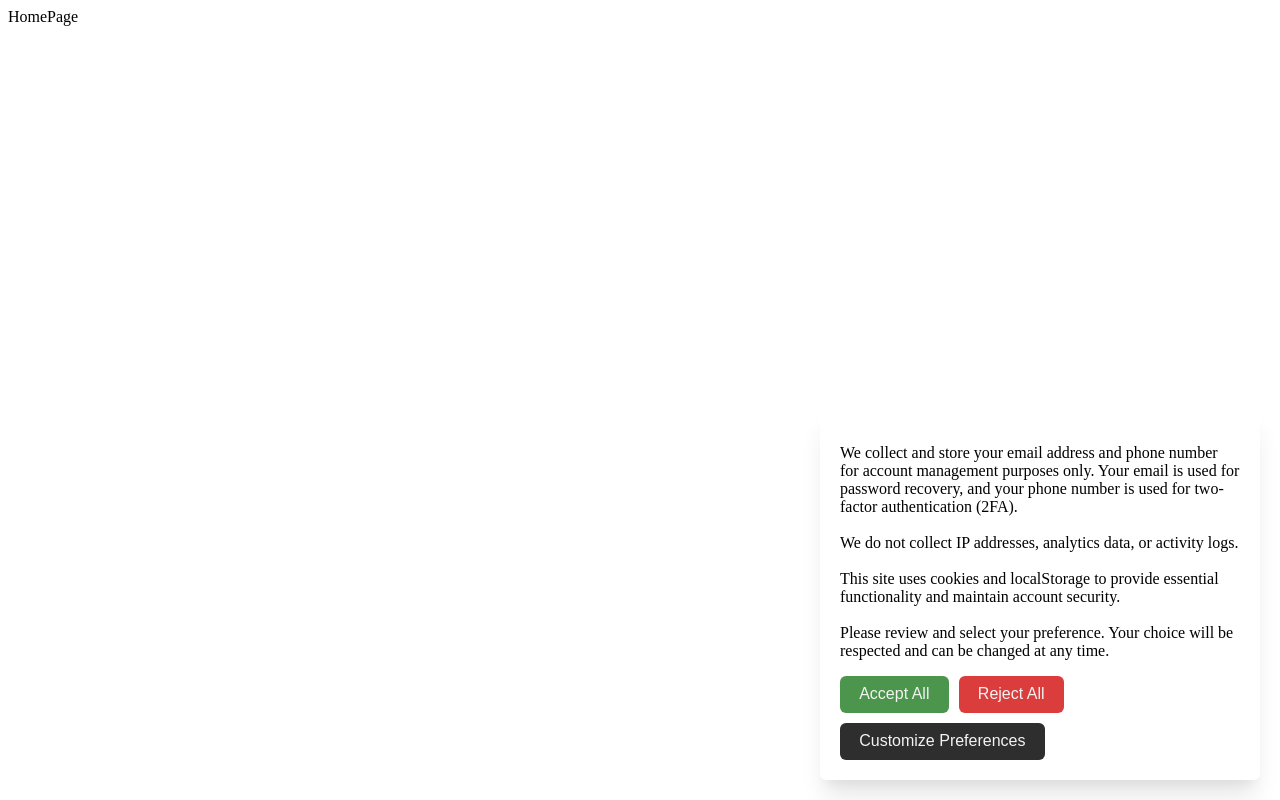
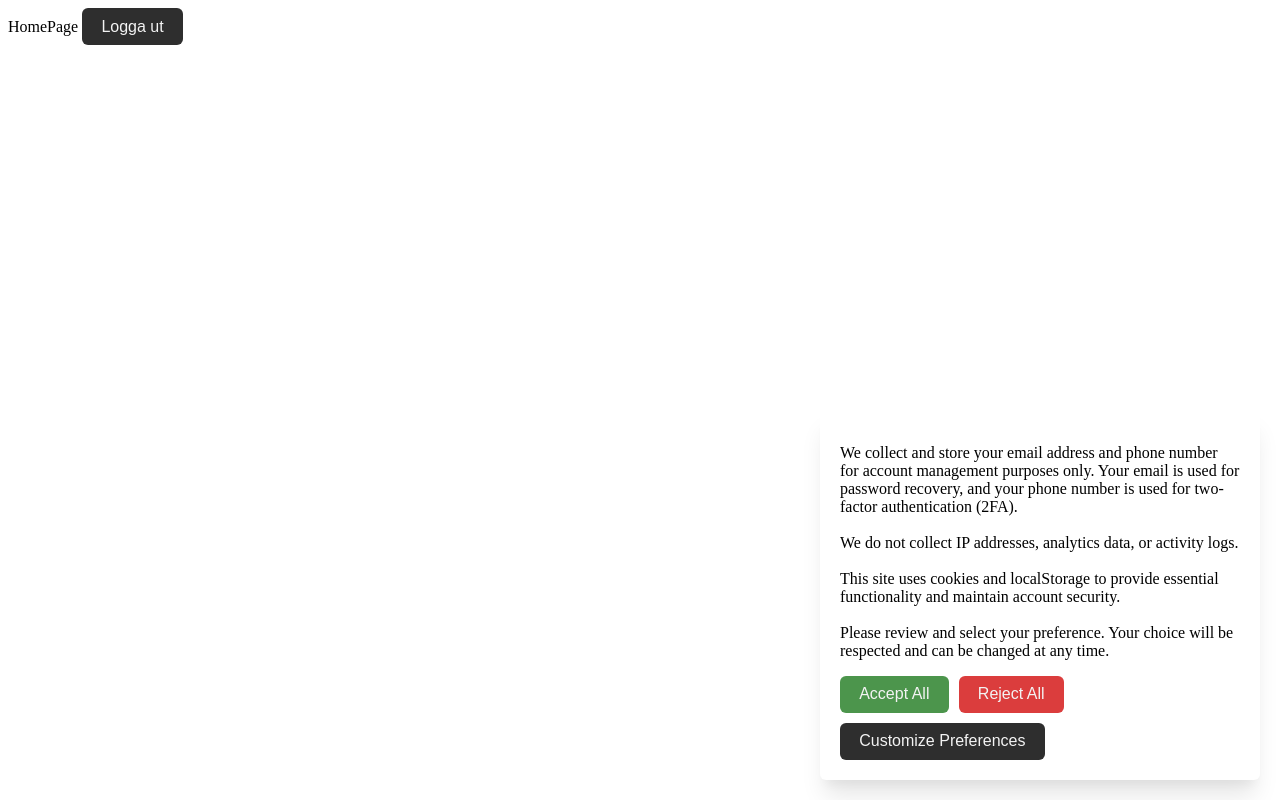
Before and after one commit to hampusvh/FWK24S-WAI-Projektarbete-Frontend, a React (Vite) app: page / in a window 1280 px wide. Built offline with nearby package versions, Linux system fonts and the light colour scheme; no server answers; what react-google-recaptcha-v3 would draw is missing.

Commit message:
fix: fixed missing logout button

```diff
--- a/src/pages/HomePage/HomePage.jsx
+++ b/src/pages/HomePage/HomePage.jsx
@@ -1,6 +1,8 @@
+import LogoutButton from "../../components/molecules/LogoutButton/LogoutButton";
+
 const HomePage = () => {
   return (
-    <div>HomePage</div>
+    <div>HomePage <LogoutButton /></div>
   );
 };
 
```
